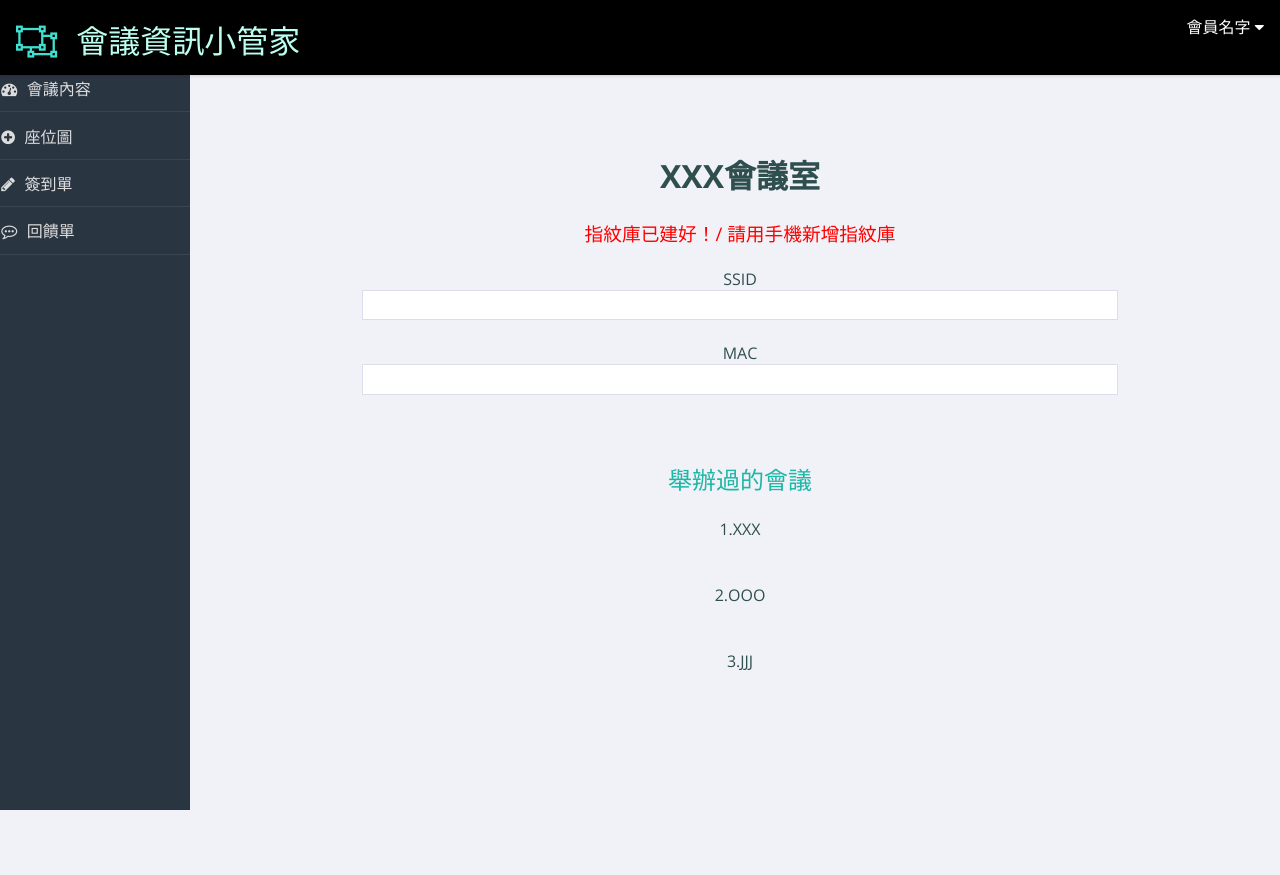
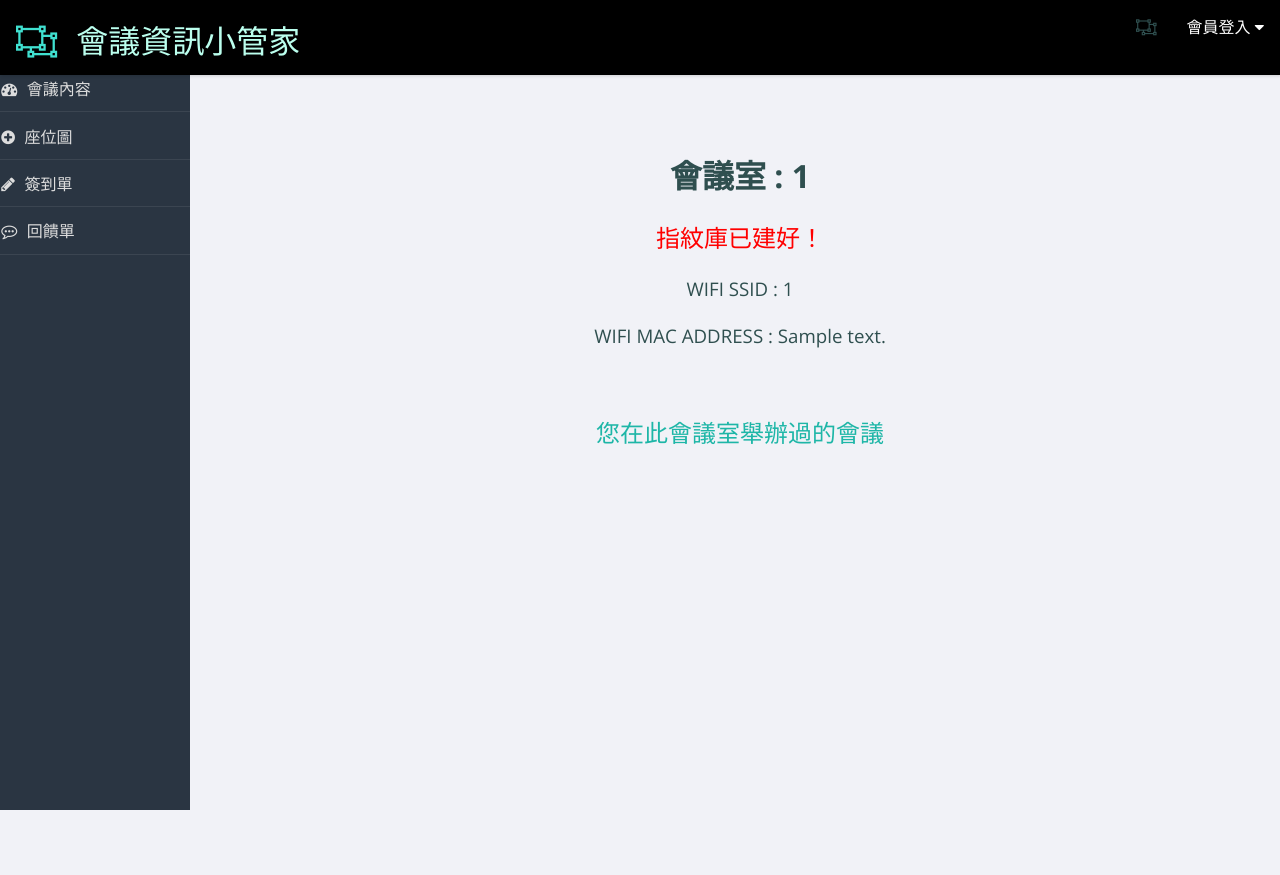
Before and after one commit to solitude6060/Meeting, a Django app: a page that uses project/templates/project/ssid_mac.html in a window 1280 px wide. Run offline with Django 3.2, Linux system fonts and the light colour scheme; tables that the repository leaves empty hold one stand-in row (values such as "Sample post"); some libraries are stand-ins or nearby versions.

Commit message:
add ssid_mac page and modify meetingroom page with create function

```diff
--- a/Meeting/urls.py
+++ b/Meeting/urls.py
@@ -56,7 +56,7 @@ urlpatterns = [
 	url(r'^member_login_time&(?P<meetingId>[0-9]+)$', views.member_login_time),
 	url(r'^member_survey&(?P<meetingId>[0-9]+)$', views.member_survey),
 	url(r'^seat&(?P<meetingId>[0-9]+)$', views.seat),
-	url(r'^ssid_mac', views.ssid_mac),
+	url(r'^ssid_mac&(?P<roomId>.+)$', views.ssid_mac),
 
 
     #   restful-api     #
--- a/project/templates/project/ssid_mac.html
+++ b/project/templates/project/ssid_mac.html
@@ -5,24 +5,36 @@
 
 <link href="{% static 'css/index.css' %}" rel="stylesheet">
 <link href="{% static 'css/manage.css' %}" rel="stylesheet">
-<link href="{% static 'css/ssid_mac.css' %}" rel="stylesheet">
+<!-- <link href="{% static 'css/ssid_mac.css' %}" rel="stylesheet">-->
 </head>
 <body>
 <header role="banner">
-  <h1>會議資訊小管家</h1>
+  <h1><a href="index">會議資訊小管家</a></h1>
   <ul class="utilities">
-    	  <div class="dropdown">
-    <button class="dropbtn">會員名字
-      <i class="fa fa-caret-down"></i>
-    </button>
-    <div class="dropdown-content">
-      <a href="#">Link 1</a>
-      <a href="#">Link 2</a>
-      <a href="#">Link 3</a>
+    {% if request.user.is_authenticated %}
+    <div class="dropdown">
+      <button class="dropbtn">{{ request.user }}
+        <i class="fa fa-caret-down"></i>
+      </button>
+      <div class="dropdown-content">
+      {% if request.user.is_staff %}
+          <a href="create_meeting">上傳會議或講座</a>
+          <a href="choose">會議管理</a>
+        {% else %}
+          <a href="personalpage">我的會議</a>
+        {% endif %}
+          <a href="logout">登出</a>
+      </div>
     </div>
-  </div>
-
-
+    {% else %}
+    <div class="dropdown">
+      <a href="login">
+      <button class="dropbtn">會員登入
+        <i class="fa fa-caret-down"></i>
+      </button>
+      </a>
+    </div>
+    {% endif %}
   </ul>
 </header>
 
@@ -40,18 +52,24 @@
 <br>
 
   <div class="position">
-<h1>XXX會議室</h1><br>
-<h3 style="color:red;">指紋庫已建好！/ 請用手機新增指紋庫</h3>
+<h1>會議室 : {{rName}}</h1><br>
+<h2 style="color:red;">
+  {% if isBuild == 1 %}
+    指紋庫已建好！
+  {% else %}
+    請用手機App工具新增指紋庫
+  {% endif %}
+</h2>
 <br>
-  <div class="input">
-  <form> SSID <input type="text" class="username" id="lol" name="username"><br>
-  <form> MAC <input type="text" class="username" id="lol" name="username"><br>
+  <div class="text">
+  <form><h3> WIFI SSID : {{ssid}} </h3><br>
+  <form><h3> WIFI MAC ADDRESS : {{mac}} </h3> <br>
 <br>
 <br>
-<h2>舉辦過的會議</h2><br>
-<h4>1.XXX</h4><br><br>
-<h4>2.OOO</h4><br><br>
-<h4>3.JJJ</h4><br><br>
+<h2>您在此會議室舉辦過的會議</h2><br>
+  {% for m in meeting %}
+    <h4>{{forloop.counter}}. {{m.meeting_name}}</h4><br><br>
+  {% endfor %}
   </div>
 
 
--- a/project/views.py
+++ b/project/views.py
@@ -640,9 +640,27 @@ def meeting(request):
     return render_to_response('project/meeting.html', locals())
 
 def meeting_room(request):
-    username = request.user.username
-    meeting = Meeting.objects.filter(administrator=username)
-    return render_to_response('project/meeting_room.html', locals())
+    room = Meetingroom.objects.all()
+    if request.method == "GET":
+        username = request.user.username
+        meeting = Meeting.objects.filter(administrator=username)
+        room = Meetingroom.objects.all()
+        return render(request, 'project/meeting_room.html', locals())
+    if request.method == 'POST':
+        room = Meetingroom.objects.all()
+        room_name = request.POST.get('room_name')
+        room_ssid = request.POST.get('ssid')
+        room_mac = request.POST.get('mac')
+
+        roomfilter = Meetingroom.objects.filter(room_id=room_name, meetingroom_ssid=room_ssid, mac_address=room_mac)
+        if roomfilter:
+            return render(request, 'project/meeting_room.html', locals())
+        else:
+            ro = Meetingroom.objects.create(room_id=room_name, meetingroom_ssid=room_ssid, mac_address=room_mac)
+            ro.save()
+            return render(request, 'project/meeting_room.html', locals())
+
+    return render(request, 'project/meeting_room.html', locals())
 
 def meeting_manage(request):
     username = request.user.username
@@ -751,5 +769,15 @@ def seat(request, meetingId):
     mid = meetingId
     return render(request, 'project/seat.html', locals())
 
-def ssid_mac(request):
-    return render_to_response('project/ssid_mac.html', locals())
+def ssid_mac(request, roomId):
+    username = request.user.username
+    room = Meetingroom.objects.get(room_id=roomId)
+    rName = room.room_id
+    isBuild = 0
+    seat = Seating.objects.filter(room_id=rName)
+    if seat:
+        isBuild = 1
+    ssid = room.meetingroom_ssid
+    mac = room.mac_address
+    meeting = Meeting.objects.filter(administrator=username, meetingroom_id=rName)
+    return render(request, 'project/ssid_mac.html', locals())
```
Also changed, not shown: project/templates/project/meeting_room.html (+11 -9 lines), project/static/css/ssid_mac.css (renamed from project/templates/project/ssid_mac.css).
